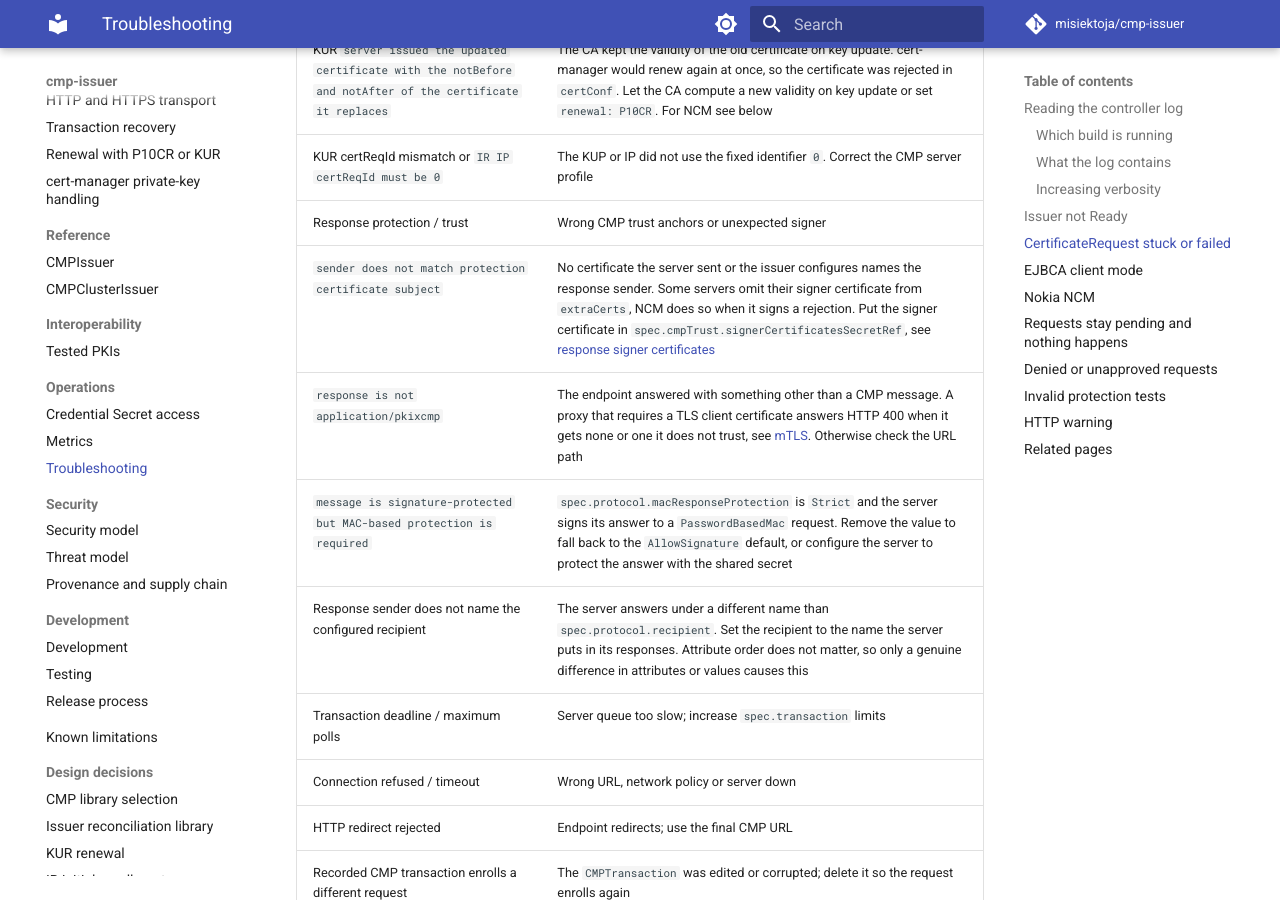
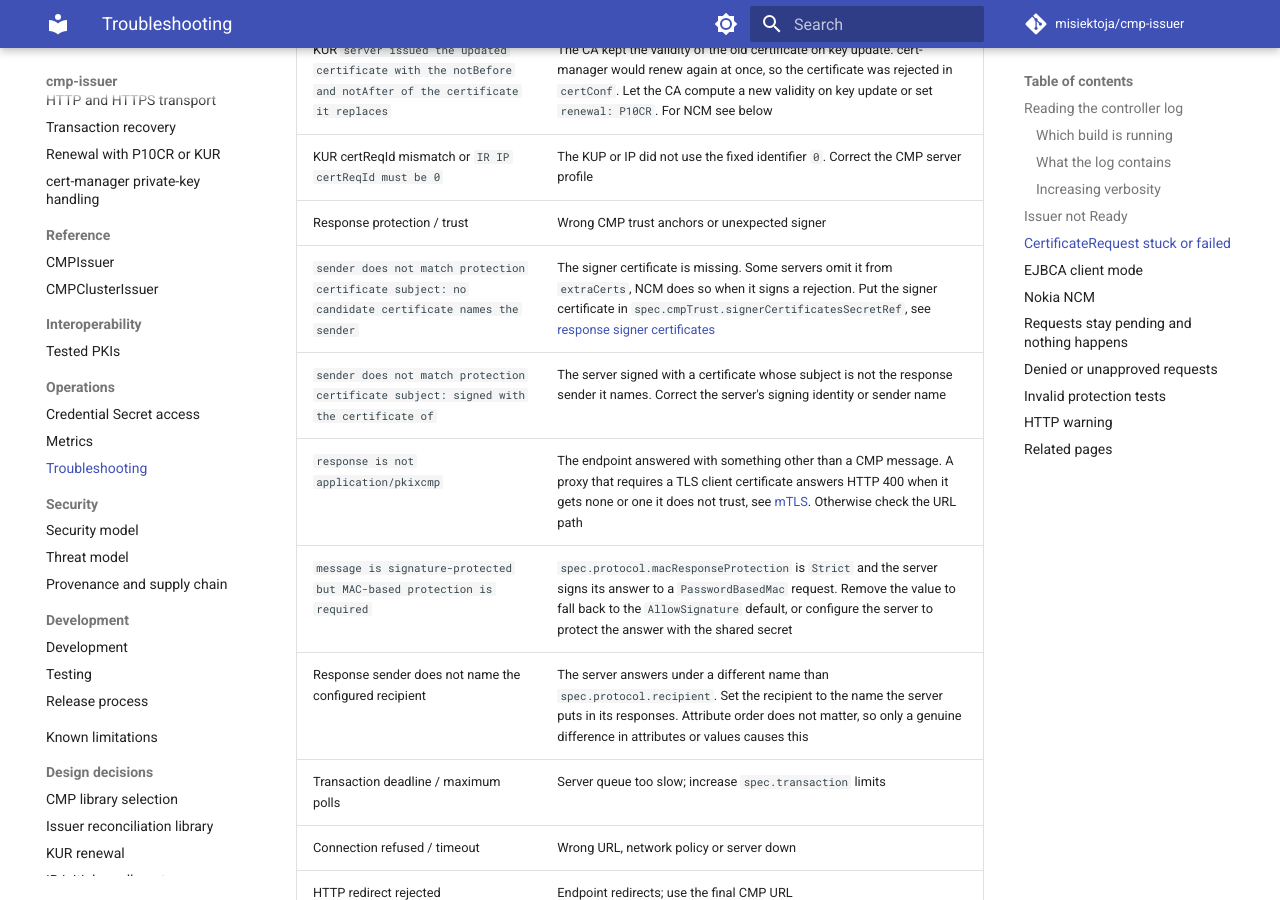
Before and after one commit to misiektoja/cmp-issuer, an MkDocs documentation site: the page built from docs/operations/troubleshooting.md, in a window 1280 px wide and 900 px high, scrolled down 6309 px. Built offline with MkDocs 1.6.1 and Material for MkDocs 9.7.7, drawn with Linux system fonts in a browser that asks for light colours; comment, search, counter and statistics services are not loaded.

Commit message:
docs: describe the causes a sender mismatch names
Signed-off-by: misiektoja <misiektoja-github@rm-rf.ninja>

```diff
--- a/docs/operations/troubleshooting.md
+++ b/docs/operations/troubleshooting.md
@@ -207,7 +207,8 @@ kubectl logs -n cmp-issuer-system deploy/cmp-issuer-controller-manager -c manage
 | KUR `server issued the updated certificate with the notBefore and notAfter of the certificate it replaces` | The CA kept the validity of the old certificate on key update. cert-manager would renew again at once, so the certificate was rejected in `certConf`. Let the CA compute a new validity on key update or set `renewal: P10CR`. For NCM see below |
 | KUR certReqId mismatch or `IR IP certReqId must be 0` | The KUP or IP did not use the fixed identifier `0`. Correct the CMP server profile |
 | Response protection / trust | Wrong CMP trust anchors or unexpected signer |
-| `sender does not match protection certificate subject` | No certificate the server sent or the issuer configures names the response sender. Some servers omit their signer certificate from `extraCerts`, NCM does so when it signs a rejection. Put the signer certificate in `spec.cmpTrust.signerCertificatesSecretRef`, see [response signer certificates](../guide/cmp-response-trust.md#response-signer-certificates) |
+| `sender does not match protection certificate subject: no candidate certificate names the sender` | The signer certificate is missing. Some servers omit it from `extraCerts`, NCM does so when it signs a rejection. Put the signer certificate in `spec.cmpTrust.signerCertificatesSecretRef`, see [response signer certificates](../guide/cmp-response-trust.md#response-signer-certificates) |
+| `sender does not match protection certificate subject: signed with the certificate of` | The server signed with a certificate whose subject is not the response sender it names. Correct the server's signing identity or sender name |
 | `response is not application/pkixcmp` | The endpoint answered with something other than a CMP message. A proxy that requires a TLS client certificate answers HTTP 400 when it gets none or one it does not trust, see [mTLS](../guide/transport.md#mtls). Otherwise check the URL path |
 | `message is signature-protected but MAC-based protection is required` | `spec.protocol.macResponseProtection` is `Strict` and the server signs its answer to a `PasswordBasedMac` request. Remove the value to fall back to the `AllowSignature` default, or configure the server to protect the answer with the shared secret |
 | Response sender does not name the configured recipient | The server answers under a different name than `spec.protocol.recipient`. Set the recipient to the name the server puts in its responses. Attribute order does not matter, so only a genuine difference in attributes or values causes this |
```
Also changed, not shown: docs/interoperability/tested-pkis.md (+1 -1 lines).
